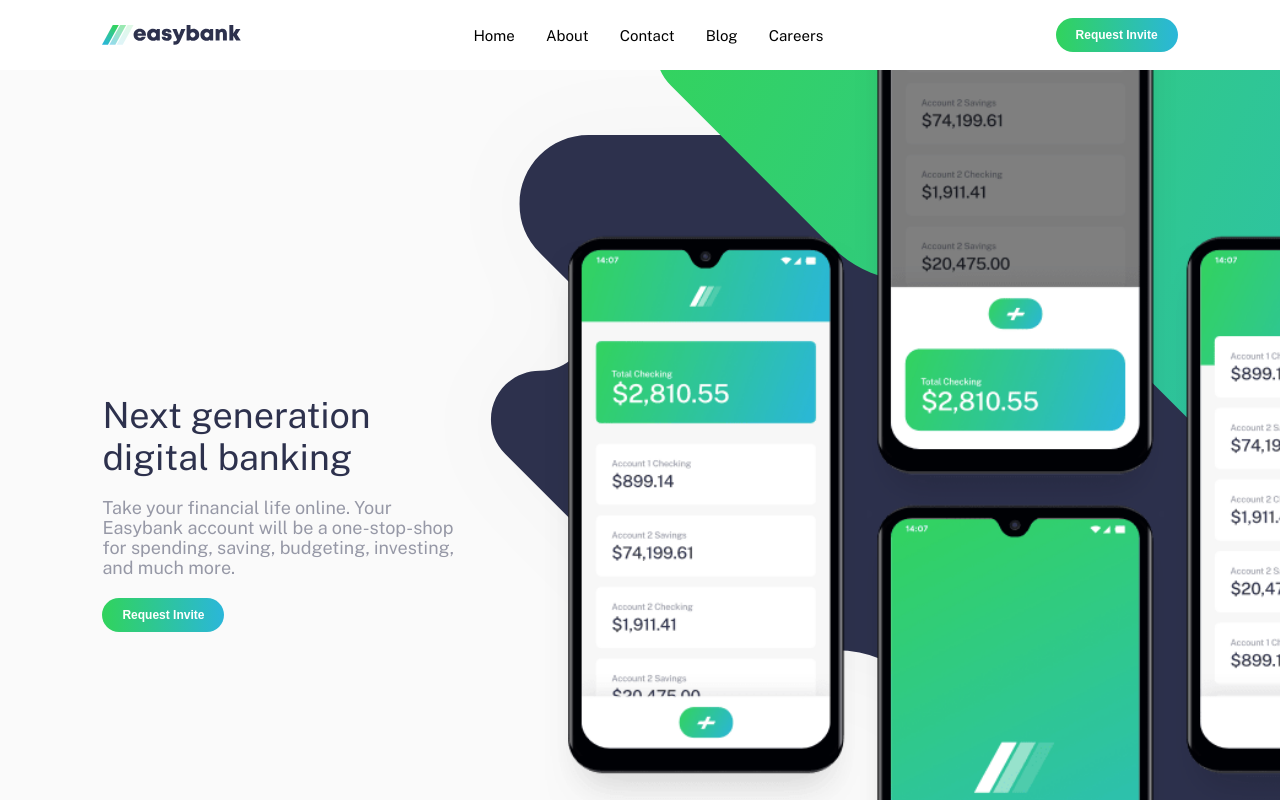
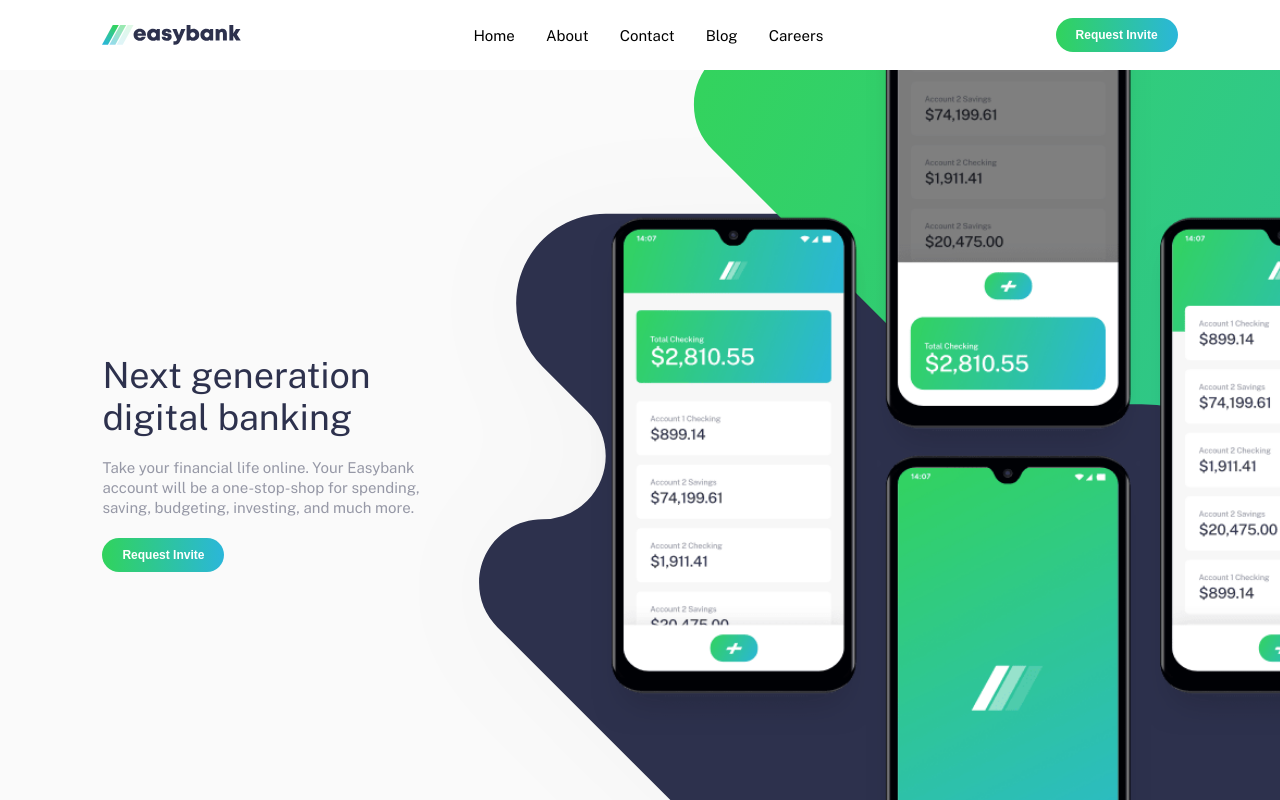
Before and after one commit to MilitusInnocent/easybank-landing-page, a React (Create React App) app: page / in a window 1280 px wide. Shown: the top 800 px of the page. Built offline with nearby package versions, Linux system fonts and the light colour scheme.

Commit message:
a little modification

```diff
--- a/src/styles/_header.scss
+++ b/src/styles/_header.scss
@@ -21,6 +21,7 @@
             color: hsl(233, 8%, 62%);
             line-height: 20px;
             font-weight: 400;
+            font-size: 15px;
         }
     }
 
@@ -31,16 +32,18 @@
 
         .mockUp-image {
             position: relative;
-            margin: 0 0 0 auto;
+            margin: 0 40px 0 auto;
             padding-left: 100px;
             transform: translateX(10%) scale(1.3);
             max-width: 100%;
             z-index: 3;
+            width: 90%;
         }
 
         .bg-desktop {
             position: absolute;
             transform: translateX(75px) translateY(-200px) scale(1.2);
+            width: 200%;
         }
 
         .bg-mobile {
```
